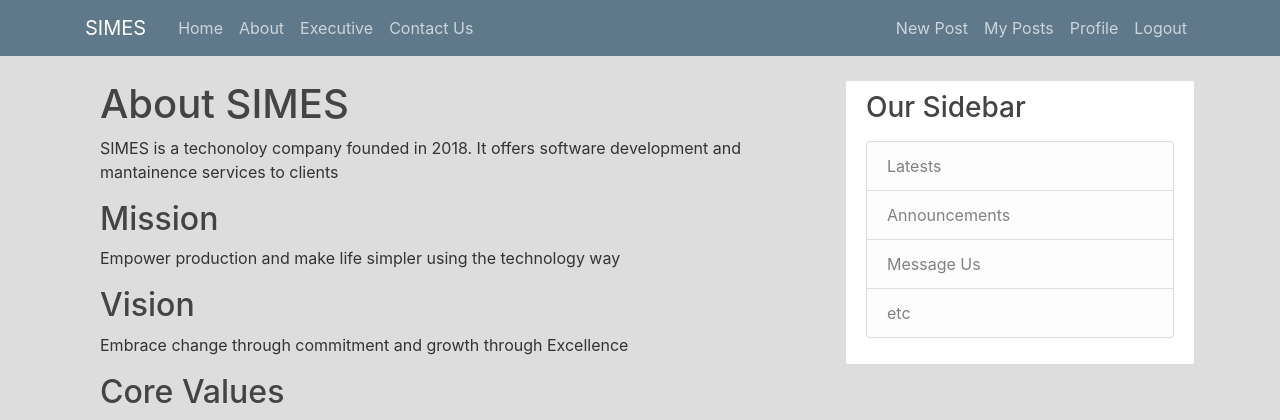
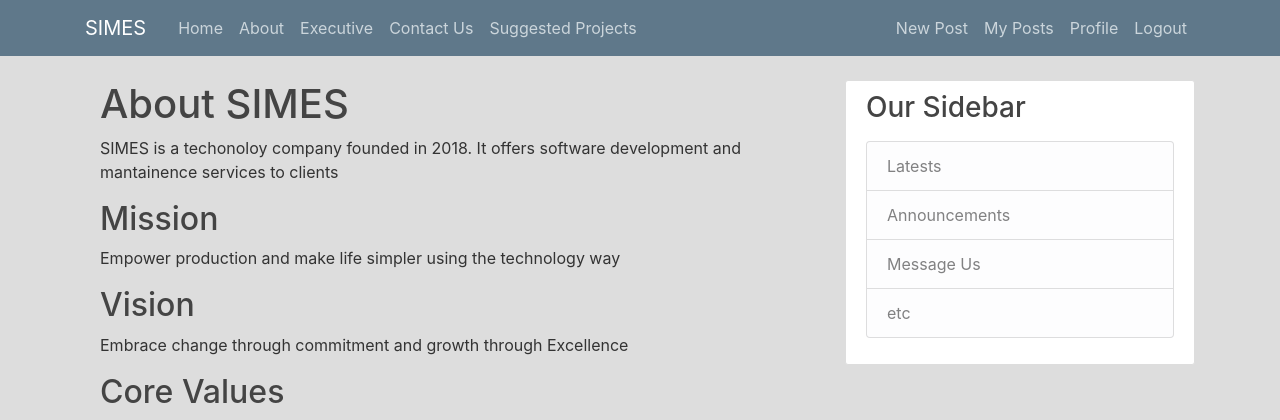
Before and after one commit to SimonielMusyoki/SimesWeb, a Django app: page /about/ in a window 1280 px wide. Shown: the top 420 px of the page. Run offline with Django 3.2, Linux system fonts and the light colour scheme; a user stored in the database is signed in; some libraries are stand-ins or nearby versions.

Commit message:
Updated Base

```diff
--- a/templates/base.html
+++ b/templates/base.html
@@ -31,6 +31,9 @@
                       <a class="nav-item nav-link" href="{% url 'about' %}">About</a>
                       <a class="nav-item nav-link" href="{% url 'executives' %}">Executive</a>
                       <a class="nav-item nav-link" href="{% url 'contact' %}">Contact Us</a>
+                      {% if user.is_authenticated %}
+                      <a class="nav-item nav-link" href="#">Suggested Projects</a>
+                      {% endif %}
                     </div>
                     <!-- Navbar Right Side -->
                     <div class="navbar-nav">
```
